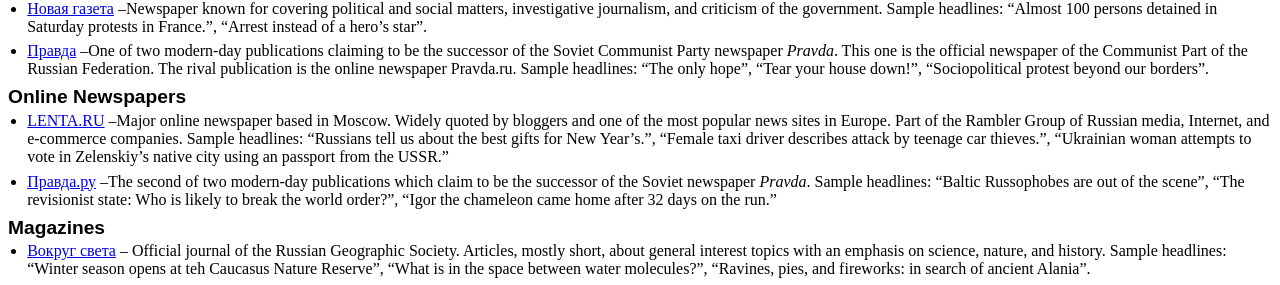
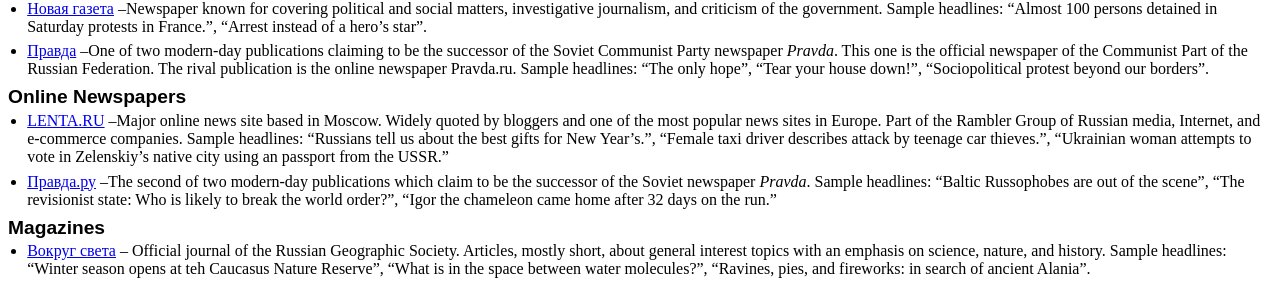
Before and after one commit to david672orford/russian-language-list, a Jekyll site: the page built from for-all/news-in-russian.md, in a window 1280 px wide. Shown: the part 800-1085 px from the top of the page. Built offline with Jekyll 4.4.1, drawn with Linux system fonts in a browser that asks for light colours; our own code applies the rules of GitHub Pages for plain Markdown files.

Commit message:
greatly expanded News in Russian

```diff
--- a/for-all/news-in-russian.md
+++ b/for-all/news-in-russian.md
@@ -33,7 +33,7 @@
 ## Online Newspapers
 
 * [LENTA.RU](https://lenta.ru/)
-  --Major online newspaper based in Moscow. Widely quoted by bloggers and one
+  --Major online news site based in Moscow. Widely quoted by bloggers and one
   of the most popular news sites in Europe. Part of the Rambler Group of
   Russian media, Internet, and e-commerce companies. Sample headlines:
   "Russians tell us about the best gifts for New Year's.", "Female taxi driver
```
